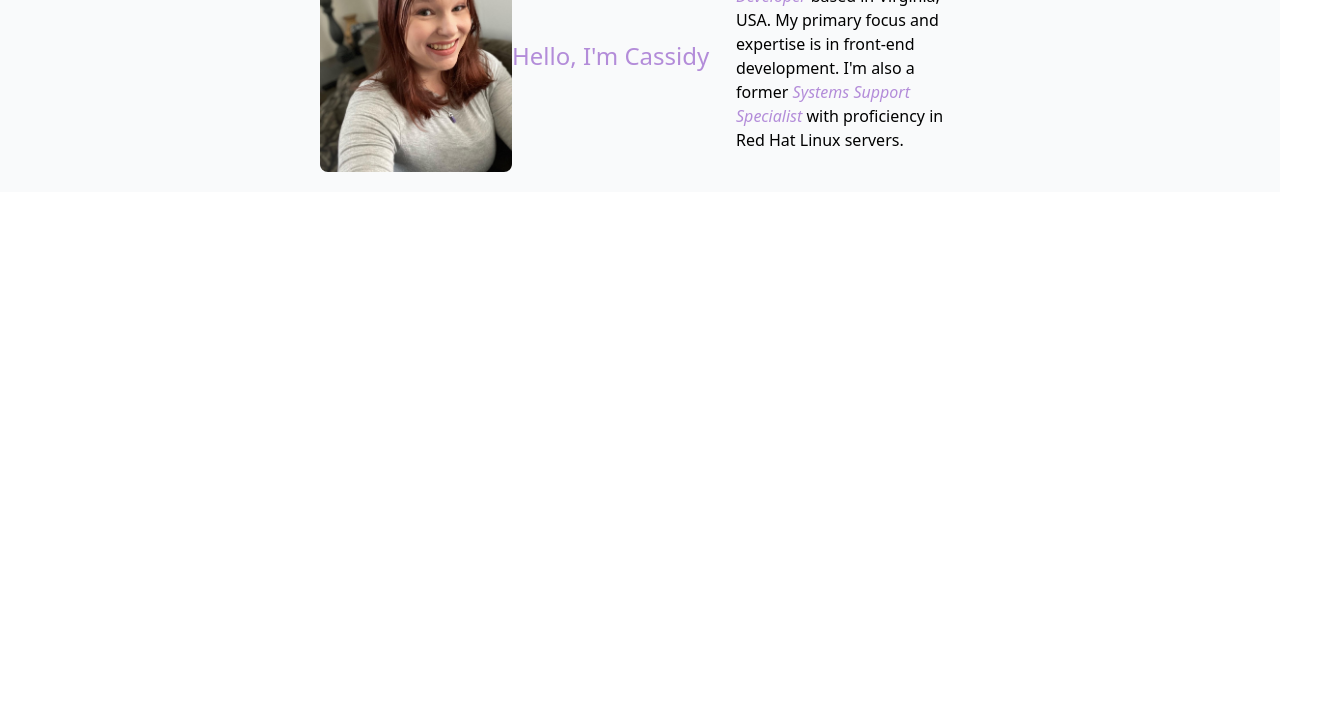
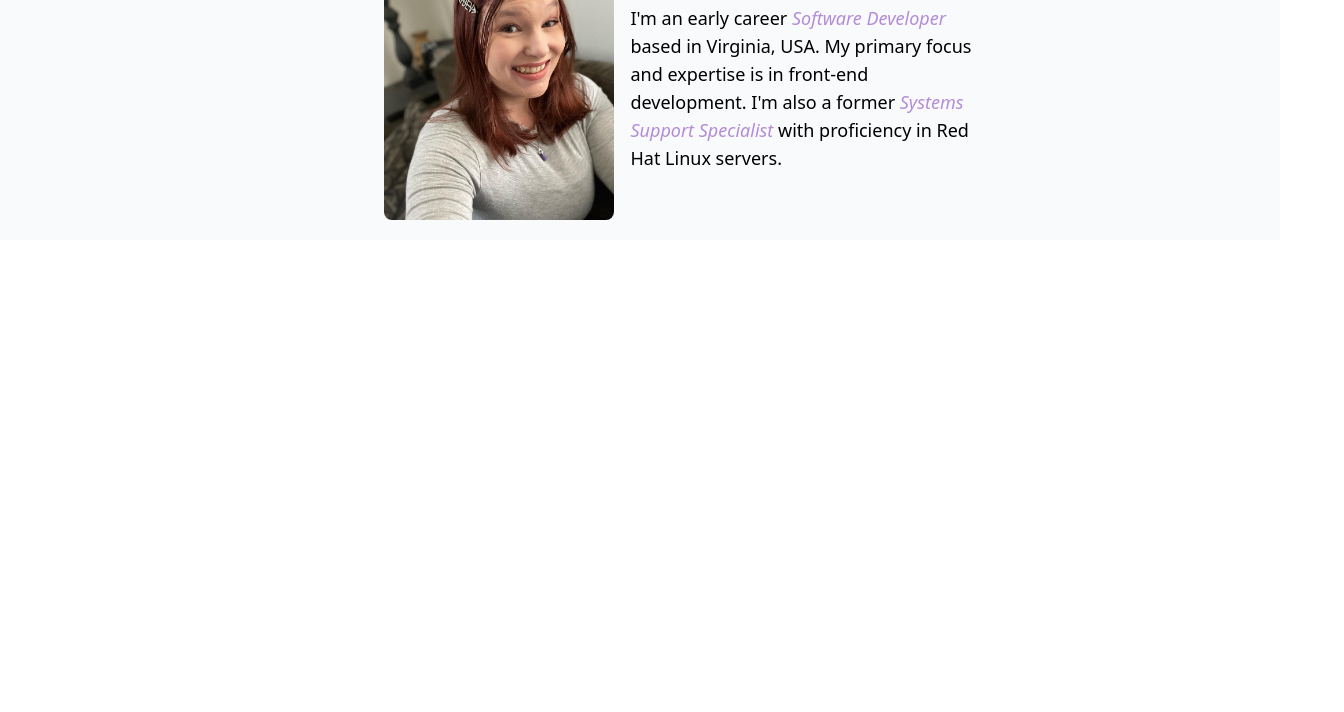
Before and after one commit to Cassidy-Sowards/personal-site, a website: page index.html in a window 1280 px wide. Shown: the part 88-800 px from the top of the page, 1344 px wide, since content can reach past the window. Drawn offline with Linux system fonts and the light colour scheme.

Commit message:
fixed design for larger screens

```diff
--- a/index.html
+++ b/index.html
@@ -23,16 +23,14 @@
         </div>
       </div>
     </nav>
-    <div class="cotainer py-5 bg-gray-50">
-      <div class="flex flex-col md:flex-row md:item self-center w-screen lg:w-2/4 lg:mx-80">
-        <div class="flex self-center md:self-start">
-          <img class="object-scale-down md:object-fill h-60 rounded-lg" src="/img/self.jpeg">
+    <div class="cotainer py-5 bg-gray-50 w-auto">
+      <div class="flex flex-col md:flex-row md:item w-fit md:w-3/4 md:mx-44 justify-center lg:mx-96">
+        <div class="flex md:flex-none self-center">
+          <img class="object-scale-down md:object-fill h-60 md:h-72 rounded-lg" src="/img/self.jpeg">
         </div>
-        <div class="flex flex-1 self-center pt-2">
-          <h1 class="text-2xl text-grayPurple font-sans">Hello, I'm Cassidy</h1>
-        </div>
-        <div class="flex flex-1 pt-2 mx-4 self-center">
-          <p>I'm an early career <i class="text-grayPurple">Software Developer</i> based in Virginia, USA. My primary focus and expertise is in front-end development.
+        <div class="flex flex-col self-center mx-4 md:self-start pt-2 md:w-fit">
+          <h1 class="text-2xl md:text-4xl md:mb-3 text-grayPurple font-sans self-center md:self-start">Hello, I'm Cassidy</h1>
+          <p class="md:w-3/4 lg:w-1/2 lg:text-lg md:mt-3">I'm an early career <i class="text-grayPurple">Software Developer</i> based in Virginia, USA. My primary focus and expertise is in front-end development.
             I'm also a former <i class="text-grayPurple">Systems Support Specialist</i> with proficiency in Red Hat Linux servers.  </p>
         </div>
       </div>
```
Also changed, not shown: css/main.css.
